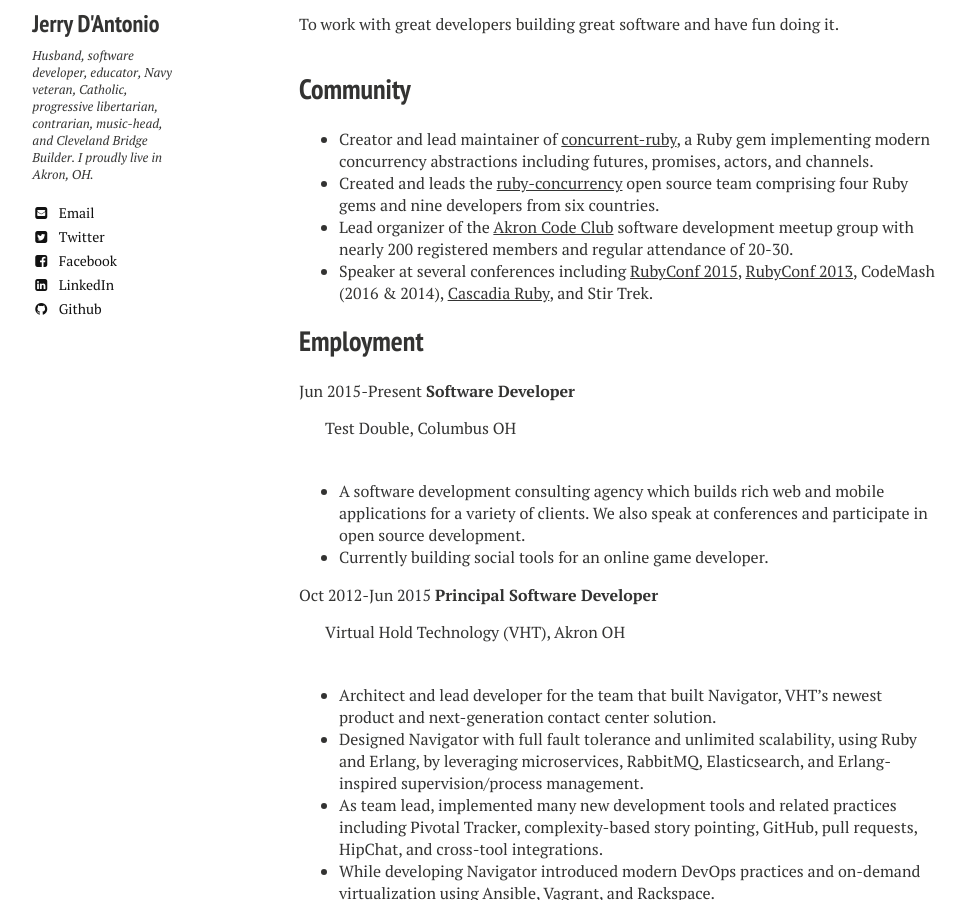
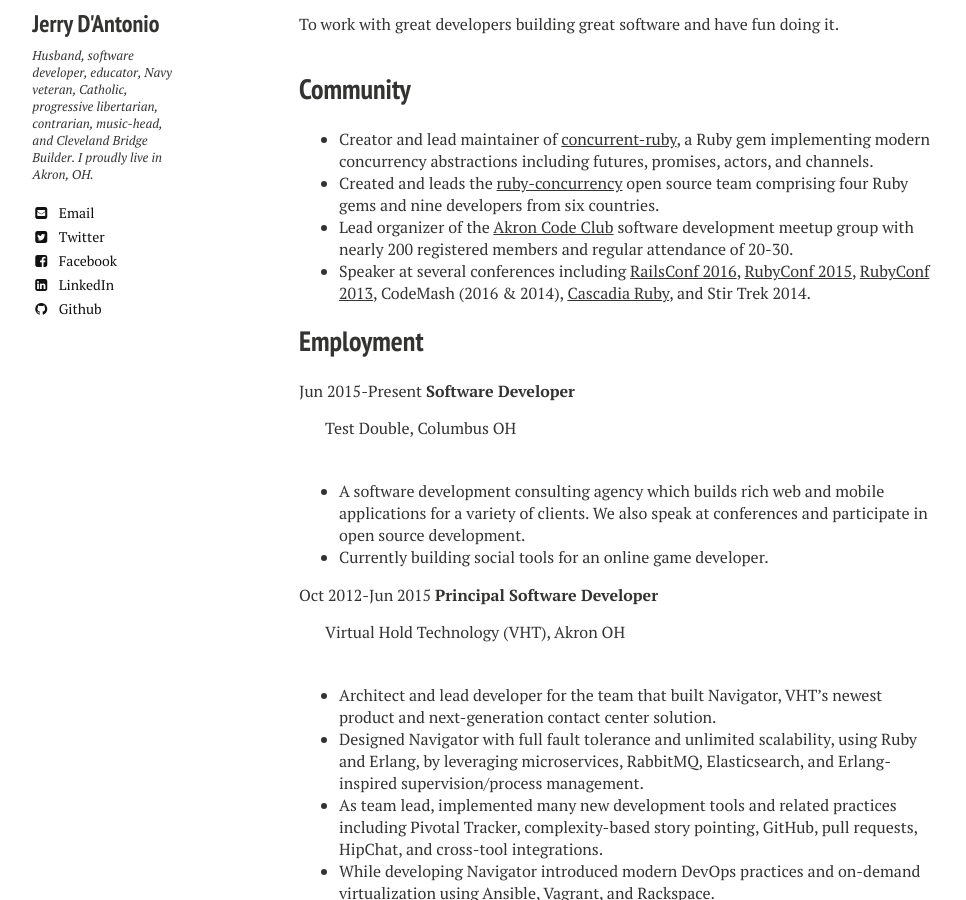
Before and after one commit to jdantonio/jdantonio.github.io, a Jekyll site: the page built from cv/index.md, in a window 1280 px wide and 900 px high, scrolled down 524 px. Shown: the whole window, without its empty margins (21-987 px from the left). Built offline with Jekyll 4.4.1, drawn with Linux system fonts in a browser that asks for light colours; nearby versions of some CDN libraries.

Commit message:
Added link to RailsConf 2016 video.

```diff
--- a/cv/index.md
+++ b/cv/index.md
@@ -25,11 +25,12 @@
 * Lead organizer of the [Akron Code Club](http://www.meetup.com/AkronCodeClub/) software
   development meetup group with nearly 200 registered members and regular attendance of 20-30.
 * Speaker at several conferences including
+  [RailsConf 2016](http://confreaks.tv/videos/railsconf2016-inside-activejob),
   [RubyConf 2015](http://confreaks.tv/videos/rubyconf2015-everything-you-know-about-the-gil-is-wrong),
   [RubyConf 2013](http://www.confreaks.com/videos/2872-rubyconf2013-advanced-concurrent-programming-in-ruby),
   CodeMash (2016 & 2014),
   [Cascadia Ruby](http://www.confreaks.com/videos/2790-cascadiaruby2013-advanced-multithreading-in-ruby),
-  and Stir Trek.
+  and Stir Trek 2014.
 
 ## Employment
 
```
